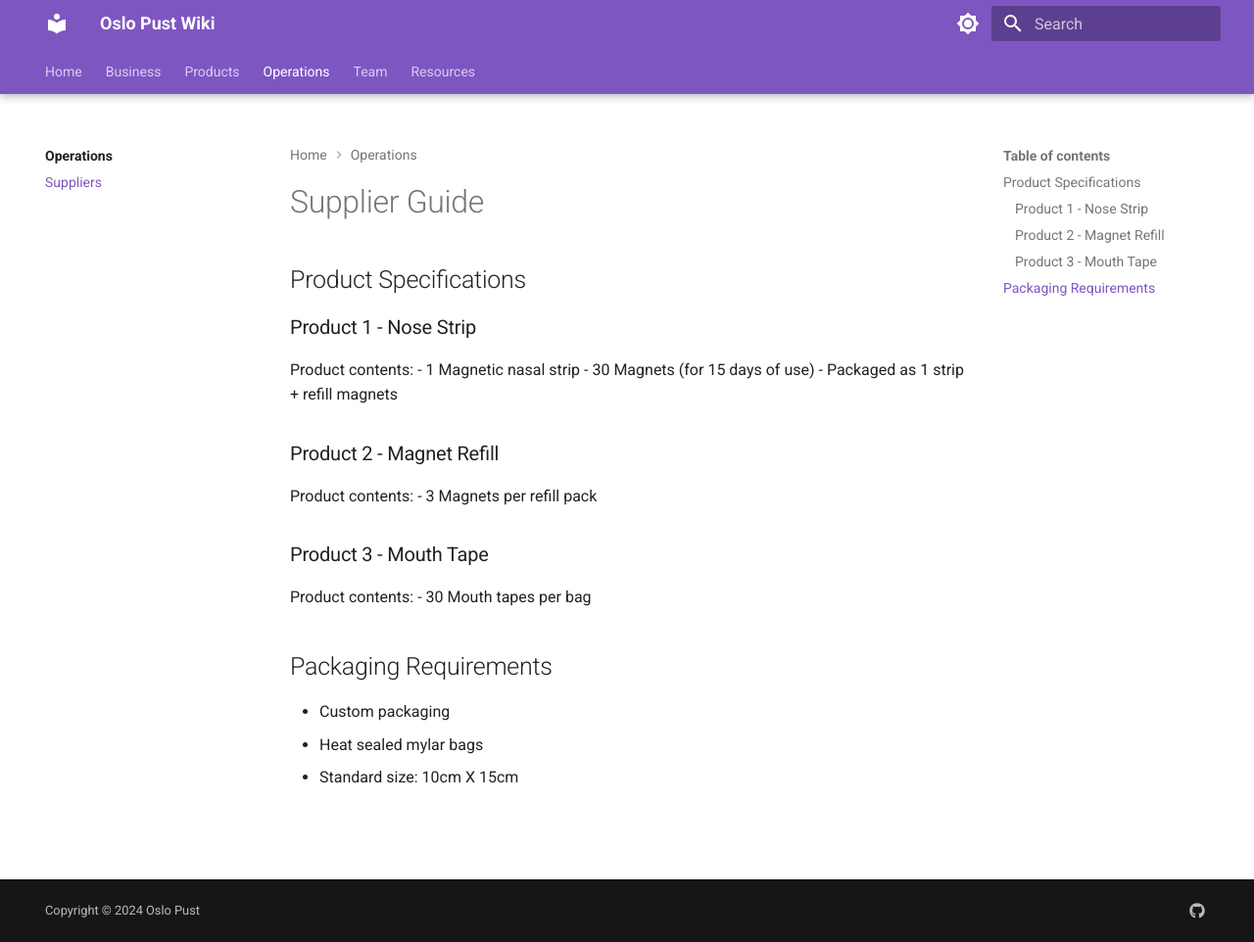
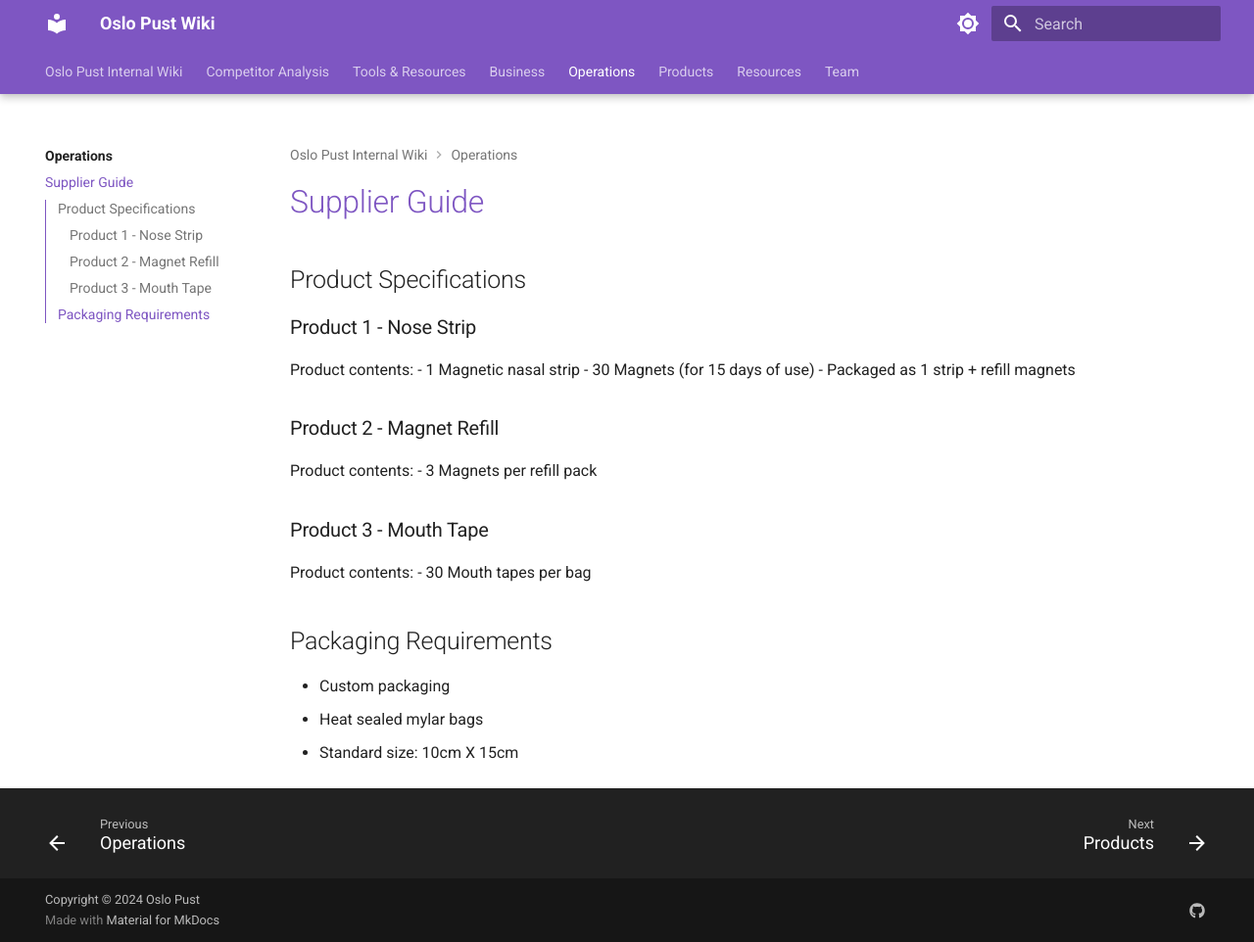
Before and after one commit to tiniusweb2/oslopust, an MkDocs documentation site: the page built from docs/operations/suppliers-guide.md, in a window 1280 px wide and 962 px high. Shown: the whole window at 98% size. Built offline with MkDocs 1.6.1 and Material for MkDocs 9.7.7, drawn with Linux system fonts in a browser that asks for light colours; comment, search, counter and statistics services are not loaded; the version menu is left out; part of the change alters nothing that is shown.

```diff
--- /dev/null
+++ b/docs/assets/javascripts/feedback.js
@@ -0,0 +1,4 @@
+document.addEventListener("DOMContentLoaded", function() {
+    // Add feedback functionality here
+    console.log("Feedback system loaded");
+});
--- /dev/null
+++ b/docs/assets/javascripts/tables.js
@@ -0,0 +1,5 @@
+document.addEventListener("DOMContentLoaded", function() {
+    document.querySelectorAll('table').forEach(function(table) {
+        new Tablesort(table);
+    });
+});
--- /dev/null
+++ b/docs/assets/stylesheets/extra.css
@@ -0,0 +1,13 @@
+/* Custom styles */
+.md-typeset h1 {
+    color: var(--md-primary-fg-color);
+    margin-bottom: 1rem;
+}
+
+.md-typeset .admonition {
+    font-size: 0.8rem;
+}
+
+.md-header {
+    box-shadow: 0 0 0.2rem rgba(0,0,0,.1), 0 0.2rem 0.4rem rgba(0,0,0,.2);
+}
--- a/mkdocs.yml
+++ b/mkdocs.yml
@@ -1,90 +1,142 @@
 site_name: Oslo Pust Wiki
 site_description: Internal documentation for Oslo Pust
 site_author: Oslo Pust Team
+site_url: https://tiniusweb2.github.io/oslopust/
 
+# Theme configuration
 theme:
- name: material
- palette:
-   - media: "(prefers-color-scheme: light)"
-     scheme: default
-     primary: deep purple
-     accent: purple
-     toggle:
-       icon: material/brightness-7
-       name: Switch to dark mode
-   - media: "(prefers-color-scheme: dark)"
-     scheme: slate
-     primary: purple
-     accent: deep purple
-     toggle:
-       icon: material/brightness-4
-       name: Switch to light mode
- font:
-   text: Roboto
-   code: Roboto Mono
- features:
-   - navigation.tabs
-   - navigation.sections
-   - navigation.path
-   - navigation.indexes
-   - navigation.top
-   - navigation.tracking
-   - navigation.tabs.sticky
-   - toc.follow
-   - search.suggest
-   - search.highlight
-   - content.tabs.link
-   - content.code.annotation
-   - content.code.copy
+  name: material
+  palette:
+    - media: "(prefers-color-scheme: light)"
+      scheme: default
+      primary: deep purple
+      accent: purple
+      toggle:
+        icon: material/brightness-7
+        name: Switch to dark mode
+    - media: "(prefers-color-scheme: dark)"
+      scheme: slate
+      primary: purple
+      accent: deep purple
+      toggle:
+        icon: material/brightness-4
+        name: Switch to light mode
+  font:
+    text: Roboto
+    code: Roboto Mono
+  features:
+    - navigation.tabs
+    - navigation.sections
+    - navigation.path
+    - navigation.indexes
+    - navigation.top
+    - navigation.tracking
+    - navigation.tabs.sticky
+    - navigation.footer
+    - navigation.expand
+    - toc.follow
+    - toc.integrate
+    - search.suggest
+    - search.highlight
+    - search.share
+    - content.tabs.link
+    - content.code.annotation
+    - content.code.copy
+    - content.tooltips
+    - announce.dismiss
 
-nav:
- - Home: index.md
- - Business:
-   - Overview: business/index.md
-   - Business Plan: business/business-plan.md
- - Products:
-   - Overview: products/index.md
-   - Specifications: products/product-supplier-specs.md
- - Operations:
-   - Overview: operations/index.md
-   - Suppliers: operations/suppliers-guide.md
- - Team:
-   - Overview: team/index.md
-   - Roles: team/roles.md
- - Resources:
-   - Overview: resources/index.md
+# Advanced plugins
+plugins:
+  - search
+  - git-revision-date
+  - git-authors
+  - glightbox
+  - macros
+  - rss:
+      abstract_chars_count: 160
+      date_from_meta:
+        as_creation: "date"
+        as_update: "update"
+      feed_ttl: 1440
+  - with-pdf:
+      author: Oslo Pust Team
+      copyright: Copyright © 2024 Oslo Pust
+      cover_subtitle: Internal Documentation
+      toc_level: 3
+      output_path: pdf/documentation.pdf
+      custom_template_path: docs/assets/templates
+  - swagger-ui-tag
 
-plugins:
- - search
- - with-pdf:
-     author: Oslo Pust Team
-     copyright: Copyright © 2024 Oslo Pust
-     cover_subtitle: Internal Documentation
-     toc_level: 3
-     output_path: pdf/documentation.pdf
+# Extended markdown features
+markdown_extensions:
+  - pymdownx.highlight:
+      anchor_linenums: true
+      line_spans: __span
+      pygments_lang_class: true
+  - pymdownx.inlinehilite
+  - pymdownx.snippets
+  - pymdownx.superfences:
+      custom_fences:
+        - name: mermaid
+          class: mermaid
+          format: !!python/name:pymdownx.superfences.fence_code_format
+  - pymdownx.tabbed:
+      alternate_style: true
+  - pymdownx.tasklist:
+      custom_checkbox: true
+  - pymdownx.emoji:
+      emoji_index: !!python/name:material.extensions.emoji.twemoji
+      emoji_generator: !!python/name:material.extensions.emoji.to_svg
+  - admonition
+  - pymdownx.details
+  - attr_list
+  - md_in_html
+  - tables
+  - def_list
+  - footnotes
+  - pymdownx.critic
+  - pymdownx.caret
+  - pymdownx.keys
+  - pymdownx.mark
+  - pymdownx.tilde
+  - abbr
+  - attr_list
+  - def_list
 
-markdown_extensions:
- - pymdownx.highlight:
-     anchor_linenums: true
- - pymdownx.inlinehilite
- - pymdownx.snippets
- - pymdownx.superfences:
-     custom_fences:
-       - name: mermaid
-         class: mermaid
-         format: !!python/name:pymdownx.superfences.fence_code_format
- - admonition
- - pymdownx.details
- - attr_list
- - md_in_html
- - tables
- - def_list
- - footnotes
+# Extra features
+extra:
+  analytics:
+    provider: google
+    property: !ENV GOOGLE_ANALYTICS_KEY
+  social:
+    - icon: fontawesome/brands/github
+      link: https://github.com/tiniusweb2
+  consent:
+    title: Cookie consent
+    description: >-
+      We use cookies to recognize your repeated visits and preferences, as well
+      as to measure the effectiveness of our documentation and whether users
+      find what they're searching for. With your consent, you're helping us to
+      make our documentation better.
+  version:
+    provider: mike
+  tags:
+    HTML5: html
+    JavaScript: js
+    CSS: css
+  status:
+    new: Recently added
+    deprecated: Deprecated
+    beta: Beta
 
-extra:
- social:
-   - icon: fontawesome/brands/github
-     link: https://github.com/tiniusweb2
- generator: false
+# Add versioning
+extra_javascript:
+  - https://cdnjs.cloudflare.com/ajax/libs/tablesort/5.2.1/tablesort.min.js
+  - assets/javascripts/tables.js
+  - assets/javascripts/feedback.js
 
+extra_css:
+  - assets/stylesheets/extra.css
+
+# Copyright
 copyright: Copyright &copy; 2024 Oslo Pust
```
Also changed, not shown: 1 other file.
